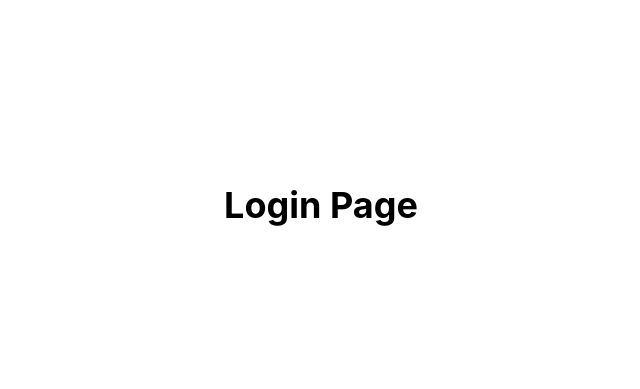
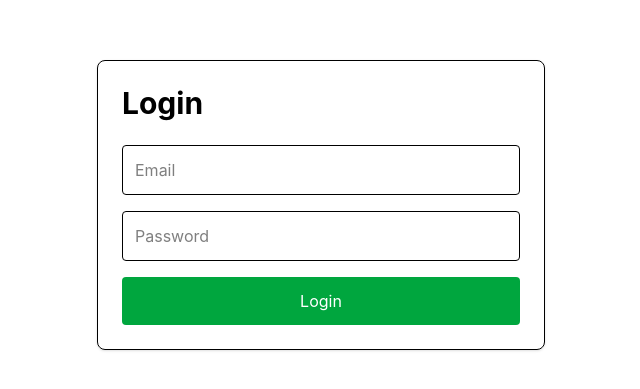
Before and after one commit to sidRanjanprog/BrightRoots, a React app in the folder frontend/: page / in a window 1280 px wide. Shown: the part 195-584 px from the top of the page, without its empty margins (319-959 px from the left). Built offline with nearby package versions, Linux system fonts and the light colour scheme; the HTML template or start-up script is replaced by a standard one.

Commit message:
Frontend login completed

```diff
--- a/frontend/src/pages/Login.jsx
+++ b/frontend/src/pages/Login.jsx
@@ -1,9 +1,79 @@
+import { useState } from "react";
+import { useNavigate } from "react-router-dom";
+import api from "../services/api";
+
 const Login = () => {
+  const navigate = useNavigate();
+
+  const [formData, setFormData] = useState({
+    email: "",
+    password: "",
+  });
+
+  const handleChange = (e) => {
+    setFormData({
+      ...formData,
+      [e.target.name]: e.target.value,
+    });
+  };
+
+  const handleSubmit = async (e) => {
+    e.preventDefault();
+
+    try {
+      const response = await api.post(
+        "/auth/login",
+        formData
+      );
+
+      localStorage.setItem(
+        "token",
+        response.data.token
+      );
+
+      alert("Login Successful!");
+
+      navigate("/dashboard");
+    } catch (error) {
+      console.error(error);
+
+      alert("Invalid Credentials");
+    }
+  };
+
   return (
     <div className="min-h-screen flex items-center justify-center">
-        <h1 className="text-4xl font-bold">
-          Login Page
+      <form
+        onSubmit={handleSubmit}
+        className="w-full max-w-md p-6 border rounded-lg shadow"
+      >
+        <h1 className="text-3xl font-bold mb-6">
+          Login
         </h1>
+
+        <input
+          type="email"
+          name="email"
+          placeholder="Email"
+          className="w-full border p-3 mb-4 rounded"
+          onChange={handleChange}
+        />
+
+        <input
+          type="password"
+          name="password"
+          placeholder="Password"
+          className="w-full border p-3 mb-4 rounded"
+          onChange={handleChange}
+        />
+
+        <button
+          type="submit"
+          className="w-full bg-green-600 text-white p-3 rounded"
+        >
+          Login
+        </button>
+      </form>
     </div>
   );
 };
```
Lines whose indentation alone changed are shown as unchanged.
